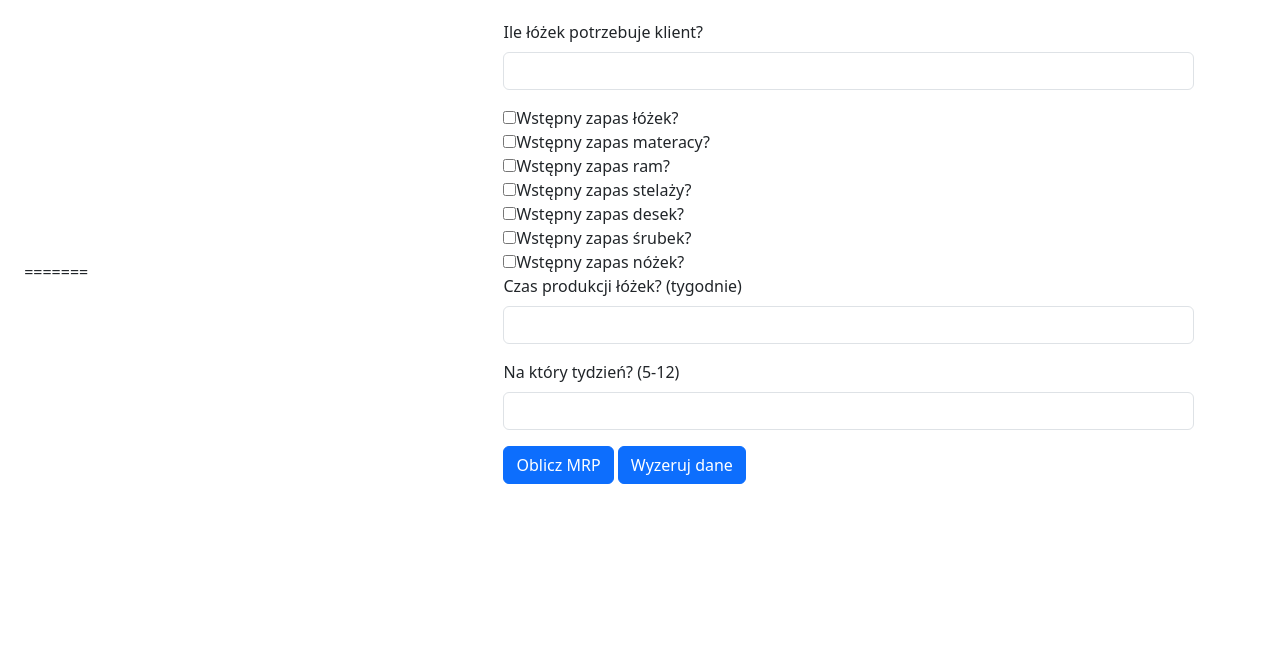
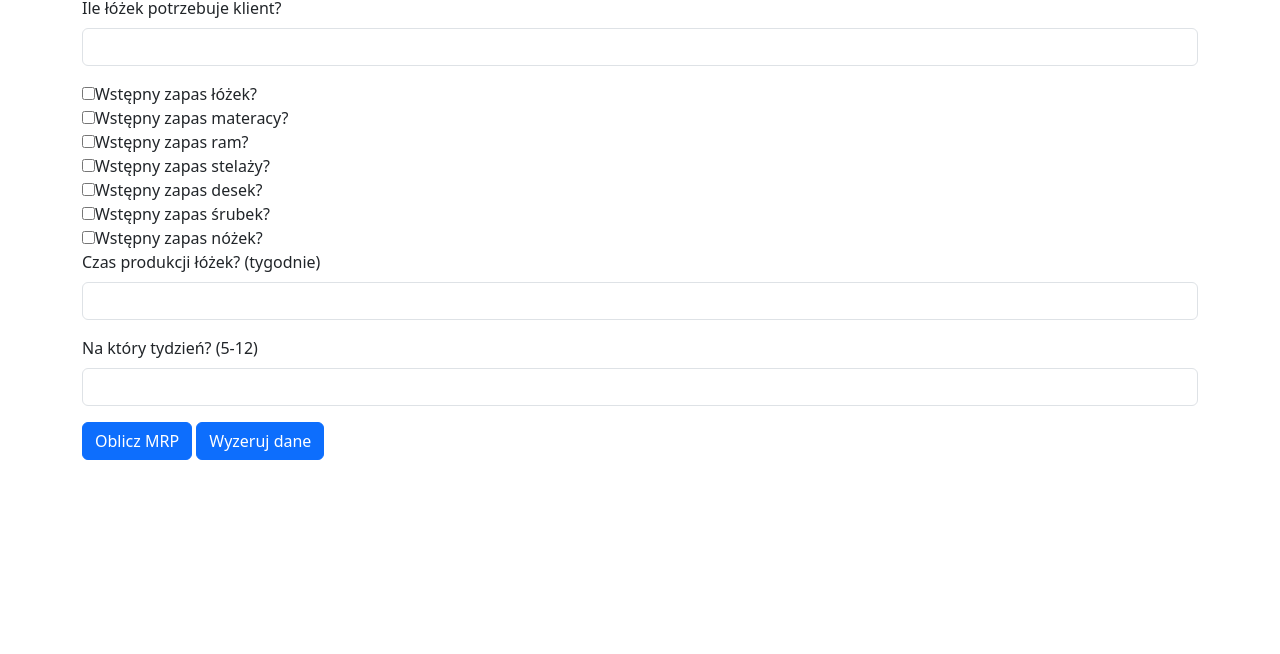
Before and after one commit to 233208/ProjWSI.github.io, a plain HTML site: page calc.html in a window 1280 px wide. Shown: the part 216-870 px from the top of the page. After the commit the page ends 846 px from the top, so only its background shows below. Drawn offline with nearby package versions, Linux system fonts and the light colour scheme.

Commit message:
Revert "Center calc"
This reverts commit 5afdf7fb69b036f5b63c67d1f4afc449025ba310.

```diff
--- a/calc.html
+++ b/calc.html
@@ -40,11 +40,7 @@
           </div>
         </div>
       </nav>
-<<<<<<< HEAD
       <main style="display: flex; justify-content: center; align-items: center;">
-=======
-      <main style="display: flex; justify-content: center; align-item: center;">
->>>>>>> 3af90e31c74c5a3519dda554c4544fa18a2607c9
 <div class="container" style="margin: 50px;">
     <div class="row">
         <div class="col-12">
```
